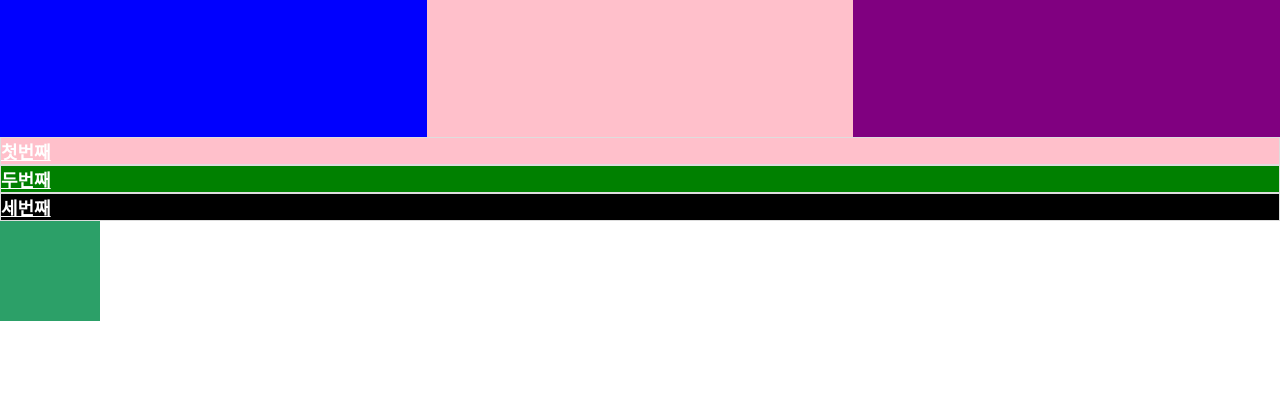
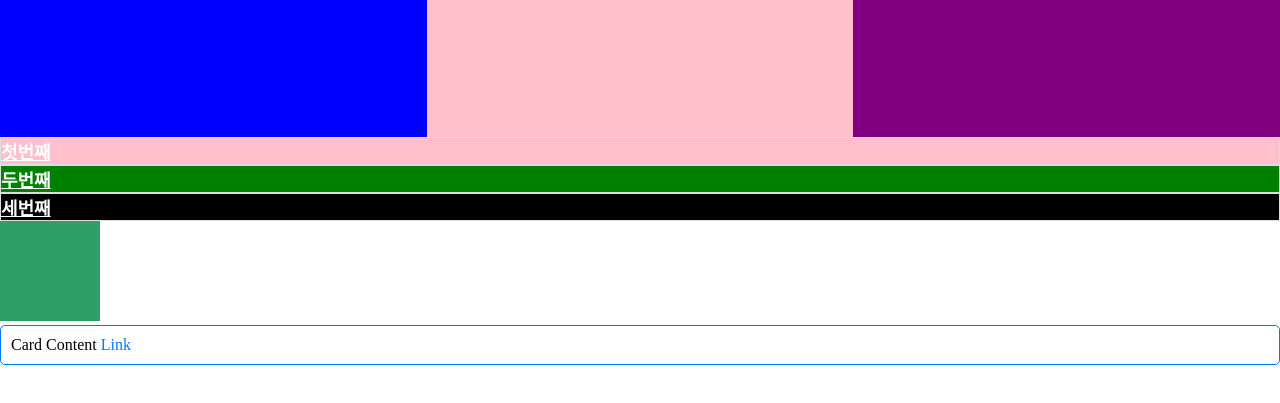
Before and after one commit to raim-2/sass_study, a plain HTML site: page index.html in a window 1280 px wide. Shown: the part 215-618 px from the top of the page. Drawn offline with Linux system fonts and the light colour scheme.

Commit message:
sass에서 bem 사용하기

```diff
--- a/index.html
+++ b/index.html
@@ -40,6 +40,14 @@
 
     <span class="box"></span>
 
+<div class="card">
+  <div class="card__content">
+    Card Content
+    <a class="card__content--link" href="#">Link</a>
+  </div>
+</div>
+
+
     <!-- display:inline-block 일때 -->
     <!-- *** inline-block는 태그 간에 띄어쓰기(공백)가 생기면 공백이 반영됨 *** -->
     <!-- <div></div><div></div><div></div> -->
--- a/scss/index.scss
+++ b/scss/index.scss
@@ -57,7 +57,7 @@ div.bg {
     div:nth-child(3) {#{$bg_color} : purple;font-size: 30px}
 }
 
-div:not(#wrap, .bg) {
+div:not(#wrap, .bg, .card, .card__content, .card__contetn--link) {
     // width: 33.33%;
     width: calc(100%/3);
     #{$bg_color} : blue;
@@ -141,3 +141,22 @@ ul {
         font-size: 16px;
     }
 }
+
+
+
+ /* BEM 사용하기 */
+.card {   /* Block */
+  background-color: #fff;
+  border: 1px solid #007bff;
+  border-radius: 5px;
+  &__content {   /* Element */
+    padding: 10px;
+    &--link {    /* Modifier */
+      color: #007bff;
+      text-decoration: none;
+      &:hover {
+        text-decoration: underline
+      }
+    }
+  }
+}
```
Also changed, not shown: css/index.css, 1 other file.
